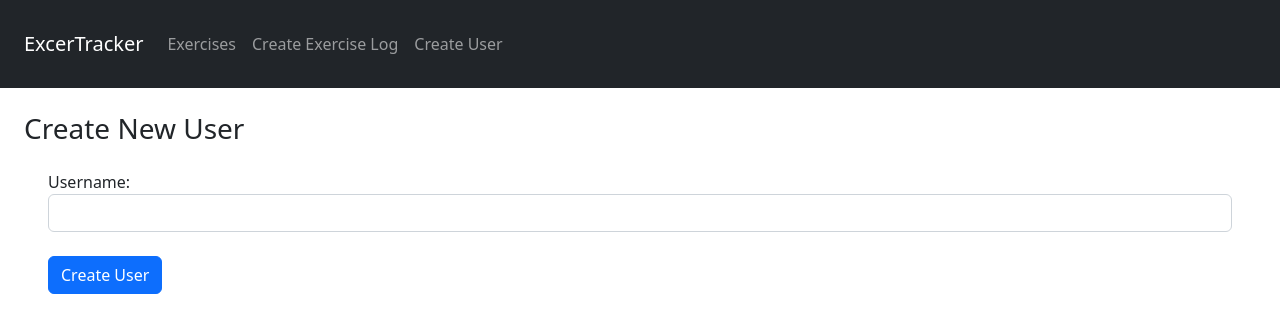
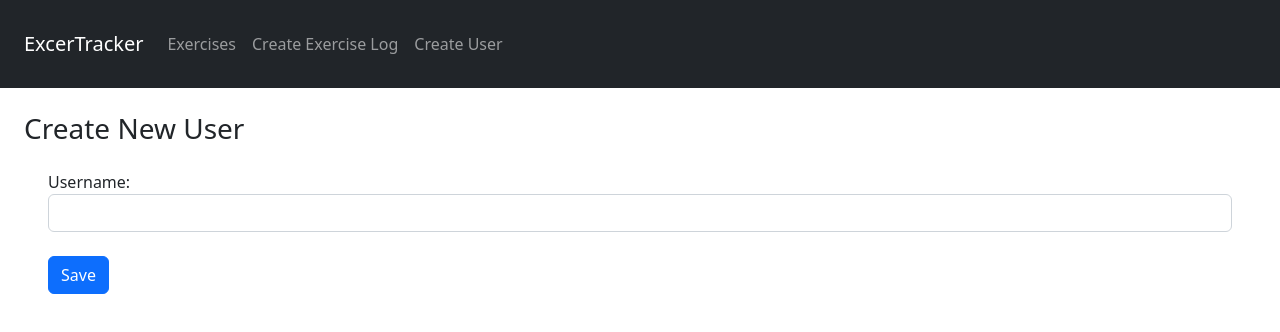
Before and after one commit to Sivakarthikeyan-S/MongoDB-Form, a React (Create React App) app: page /user in a window 1280 px wide. Shown: the top 332 px of the page. Built offline with nearby package versions, Linux system fonts and the light colour scheme.

Commit message:
Function with params

```diff
--- a/src/components/CreateExercise.js
+++ b/src/components/CreateExercise.js
@@ -129,7 +129,7 @@ export default class CreateExercise extends Component  {
           </div>
 
           <div className="form-group m-4">
-            <input type="submit" value="Create Exercise Log" className="btn btn-primary" />
+            <input type="submit" value="Save" className="btn btn-primary" />
           </div>
         </form>
       </div>
--- a/src/components/CreateUser.js
+++ b/src/components/CreateUser.js
@@ -51,7 +51,7 @@ export default class CreateUser extends Component  {
                   />
             </div>
             <div className="form-group m-4">
-              <input type="submit" value="Create User" className="btn btn-primary" />
+              <input type="submit" value="Save" className="btn btn-primary" />
             </div>
           </form>
         </div>
--- a/src/components/EditExercise.js
+++ b/src/components/EditExercise.js
@@ -3,8 +3,13 @@ import React, { Component } from 'react';
 import axios from 'axios';
 import DatePicker from 'react-datepicker';
 import "react-datepicker/dist/react-datepicker.css";
+import { useParams } from "react-router-dom";
 
-export default class EditExercise extends Component {
+function withParams(Component) {
+  return props => <Component {...props} params={useParams()} />;
+}
+
+class EditExercise extends Component {
 
   constructor(props) {
     super(props);
@@ -27,7 +32,9 @@ export default class EditExercise extends Component {
 
   componentDidMount() {
 
-    axios.get('http://localhost:5000/exercises/'+this.props.match.params.id)
+    let { id } = this.props.params;
+
+    axios.get('http://localhost:5000/exercises/'+id)
       .then(response => {
         this.setState({
           username: response.data.username,
@@ -89,7 +96,9 @@ export default class EditExercise extends Component {
 
     console.log(exercise);
 
-    axios.post('http://localhost:5000/exercises/update/'+this.props.match.params.id, exercise)
+    let { id } = this.props.params;
+
+    axios.post('http://localhost:5000/exercises/update/'+id, exercise)
       .then(res => console.log(res.data));
 
     window.location = '/';
@@ -148,7 +157,7 @@ export default class EditExercise extends Component {
           </div>
 
           <div className="form-group m-4">
-            <input type="submit" value="Edit Exercise Log" className="btn btn-primary" />
+            <input type="submit" value="Save" className="btn btn-primary" />
           </div>
         </form>
       </div>
@@ -156,3 +165,5 @@ export default class EditExercise extends Component {
     )
   }
 }
+
+export default withParams(EditExercise);
--- a/src/components/ExerciseList.js
+++ b/src/components/ExerciseList.js
@@ -10,7 +10,7 @@ const Exercise = props => (
     <td>{props.exercise.duration}</td>
     <td>{props.exercise.date.substring(0,10)}</td>
     <td>
-      <Link to={"/edit/"+props.exercise._id}>edit</Link> | <button className="btn btn-primary" onClick={() => { props.deleteExercise(props.exercise._id) }}>delete</button>
+      <Link className="btn btn-primary" to={"/edit/"+props.exercise._id}>edit</Link>  <button className="btn btn-danger" onClick={() => { props.deleteExercise(props.exercise._id) }}>delete</button>
     </td>
   </tr>
 );
```
Also changed, not shown: 1 other file (tests, documents, lock files or other folders).
